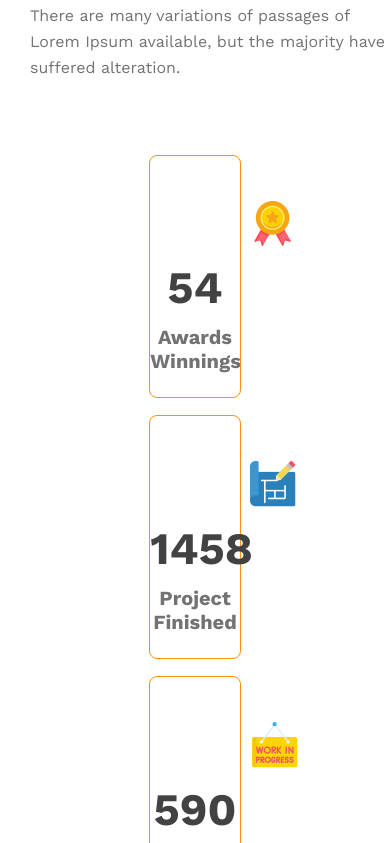
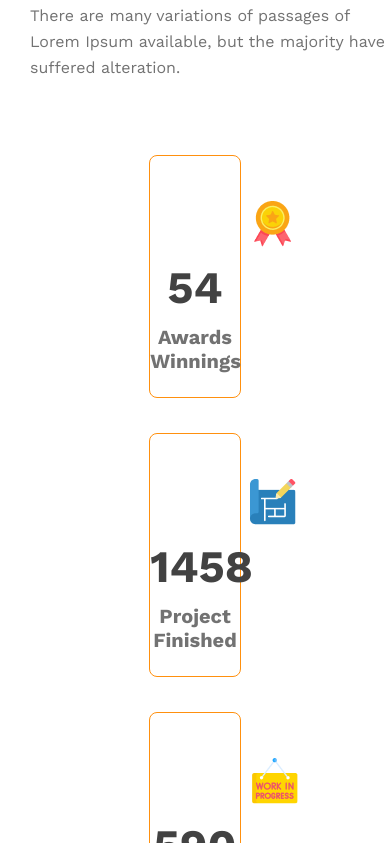
Before and after one commit to tuhin4ever/G3-Architects-A2, a plain HTML site: page index.html in a window 390 px wide. Shown: the part 3616-4459 px from the top of the page. Drawn offline with nearby package versions, Linux system fonts and the light colour scheme.

Commit message:
fiexdcssmedia

```diff
--- a/style/style.css
+++ b/style/style.css
@@ -410,7 +410,7 @@ footer p {
     }
 
     .text-card {
-        width: 100%;
+        width: 120%;
     }
 
     .card-title {
@@ -449,7 +449,7 @@ footer p {
     }
 
     .facts {
-        padding-top: 512px;
+        padding-top: 150%;
     }
 
     .some-facts {
@@ -463,7 +463,7 @@ footer p {
     .fact-box {
         flex-direction: column;
         align-items: center;
-        gap: 17px;
+        gap: 35px;
     }
 
     .our-title h1 {
```
